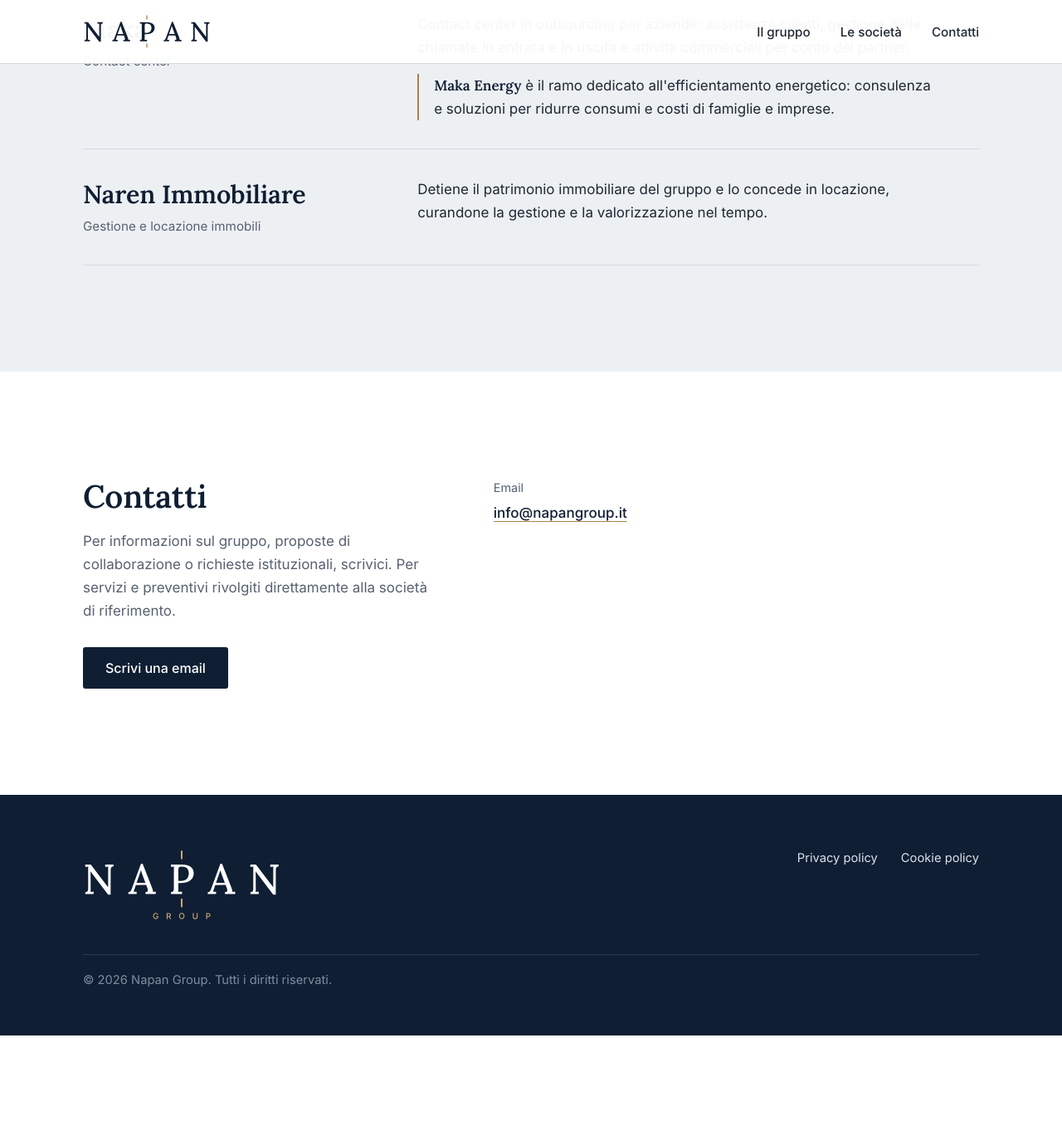
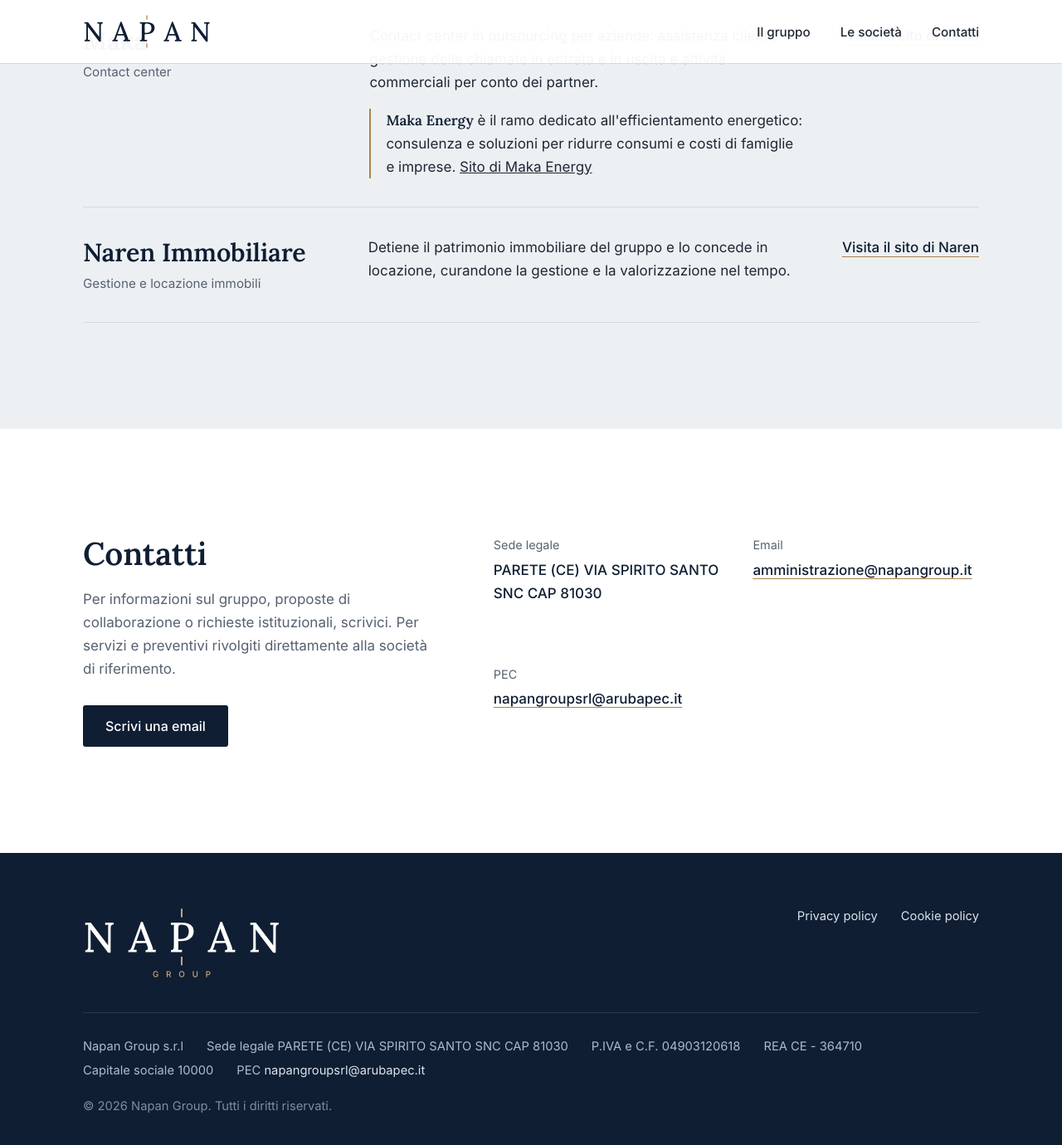
Before and after one commit to Napangroup/napangroup-sito, a Jekyll site: the page built from index.html, in a window 1280 px wide and 1400 px high, scrolled down 1931 px. Shown: the top 1380 px of the window at 83% size. Built offline with Jekyll 4.4.1, drawn with Linux system fonts in a browser that asks for light colours; before the commit the page ends 3179 px from its top, so only the background shows below that; some of the changed text lies outside the part shown.

Commit message:
Update _data/impostazioni.yml (via Pages CMS)

```diff
--- a/_data/impostazioni.yml
+++ b/_data/impostazioni.yml
@@ -1,34 +1,25 @@
-# Dati del sito Napan Group.
-# Si modificano dal pannello Pages CMS: non serve toccare questo file a mano.
-# I campi lasciati vuoti non vengono mostrati sul sito.
-
-# Dati societari
-ragione_sociale: ""
-sede_legale: ""
-piva: ""
-codice_fiscale: ""
-rea: ""
-capitale_sociale: ""
-pec: ""
-
-# Contatti
-email_info: "info@napangroup.it"
-telefono: ""
-email_privacy: "privacy@napangroup.it"
-
-# Società del gruppo
-sirent_url: ""
-sirent_descrizione: "Noleggio a lungo termine di auto e veicoli commerciali per privati, professionisti e aziende, con un canone mensile e i servizi di gestione inclusi."
-maka_url: ""
-maka_descrizione: "Contact center in outsourcing per aziende: assistenza clienti, gestione delle chiamate in entrata e in uscita e attività commerciali per conto dei partner."
-maka_energy_descrizione: "è il ramo dedicato all'efficientamento energetico: consulenza e soluzioni per ridurre consumi e costi di famiglie e imprese."
-maka_energy_url: ""
-naren_url: ""
-naren_descrizione: "Detiene il patrimonio immobiliare del gruppo e lo concede in locazione, curandone la gestione e la valorizzazione nel tempo."
-
-# Informative privacy e cookie
-fornitore_email: "Aruba S.p.A."
-trasferimenti_extra_ue: ""
-dpo: ""
-durata_log: "12 mesi"
-data_aggiornamento: "25 ottobre 2026"
+ragione_sociale: Napan Group s.r.l
+sede_legale: PARETE (CE) VIA SPIRITO SANTO SNC CAP 81030
+piva: "04903120618"
+rea: CE - 364710
+capitale_sociale: "10000"
+pec: napangroupsrl@arubapec.it
+email_info: amministrazione@napangroup.it
+email_privacy: privacy@napangroup.it
+sirent_url: https://www.sirent.it
+sirent_descrizione: Noleggio a lungo termine di auto e veicoli commerciali per
+  privati, professionisti e aziende, con un canone mensile e i servizi di
+  gestione inclusi.
+maka_url: https://www.callmaka.it
+maka_descrizione: "Contact center in outsourcing per aziende: assistenza
+  clienti, gestione delle chiamate in entrata e in uscita e attività commerciali
+  per conto dei partner."
+maka_energy_descrizione: "è il ramo dedicato all'efficientamento energetico:
+  consulenza e soluzioni per ridurre consumi e costi di famiglie e imprese."
+maka_energy_url: https://www.callmaka.it
+naren_url: https://www.narenimmobiliare.it
+naren_descrizione: Detiene il patrimonio immobiliare del gruppo e lo concede in
+  locazione, curandone la gestione e la valorizzazione nel tempo.
+fornitore_email: Aruba S.p.A.
+durata_log: 12 mesi
+data_aggiornamento: 25 ottobre 2026
```
